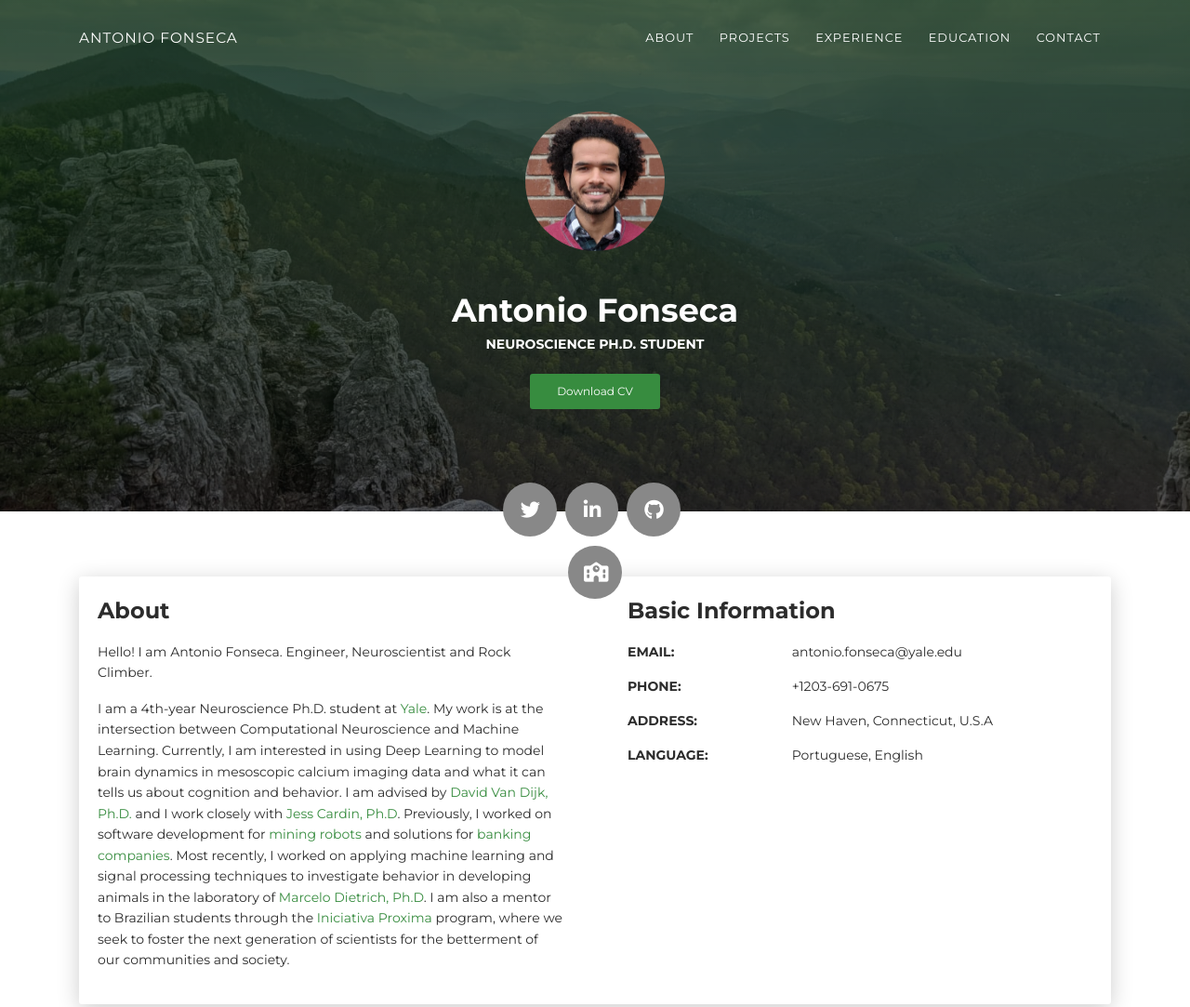
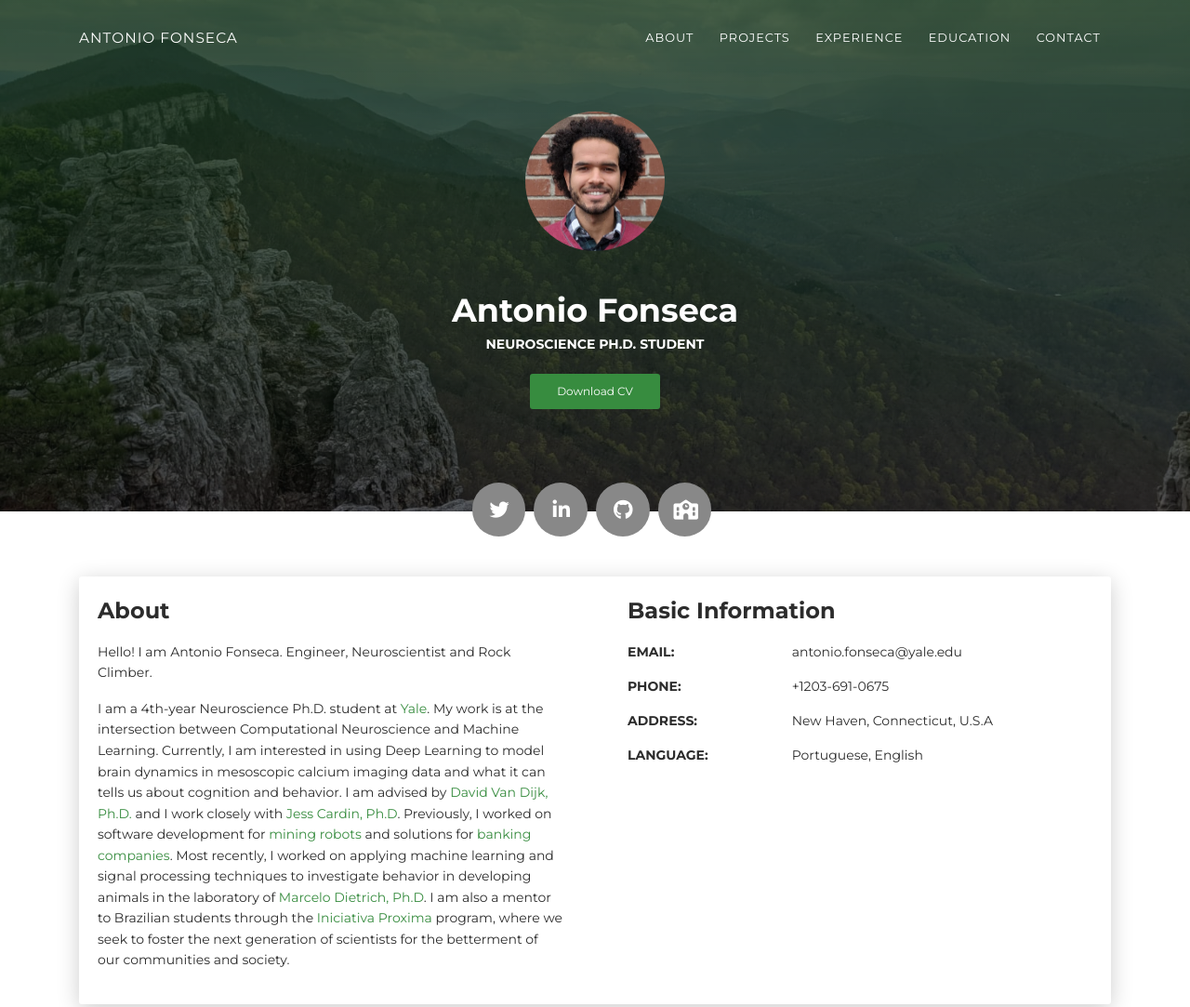
Before and after one commit to ahof1704/ahof1704.github.io, a plain HTML site: page index.html in a window 1280 px wide. Shown: the top 1083 px of the page at 93% size. Drawn offline with Linux system fonts and the light colour scheme.

Commit message:
updating cv

```diff
--- a/index.html
+++ b/index.html
@@ -56,7 +56,7 @@
       </div>
       <div class="section">
         <div class="container">
-          <div class="button-container"><a class="btn btn-default btn-round btn-lg btn-icon" href="https://twitter.com/aho_fonseca" target="_blank" rel="tooltip" title="Follow me on Twitter"><i class="fa fa-twitter"></i></a><a class="btn btn-default btn-round btn-lg btn-icon" href="https://www.linkedin.com/in/fonsecaantonio/" target="_blank" rel="tooltip" title="Follow me on LinkedIn"><i class="fa fa-linkedin"></i></a><a class="btn btn-default btn-round btn-lg btn-icon" href="https://github.com/ahof1704" target="_blank" rel="tooltip" title="Follow me on GitHub"><i class="fa fa-github"></i></a></div><a class="btn btn-default btn-round btn-lg btn-icon" href="https://scholar.google.com/citations?user=G2irlNcAAAAJ&hl=en" target="_blank" rel="tooltip" title="Follow me on Google Scholar"><i class="fa fa-school"></i></a></div>
+          <div class="button-container"><a class="btn btn-default btn-round btn-lg btn-icon" href="https://twitter.com/aho_fonseca" target="_blank" rel="tooltip" title="Follow me on Twitter"><i class="fa fa-twitter"></i></a><a class="btn btn-default btn-round btn-lg btn-icon" href="https://www.linkedin.com/in/fonsecaantonio/" target="_blank" rel="tooltip" title="Follow me on LinkedIn"><i class="fa fa-linkedin"></i></a><a class="btn btn-default btn-round btn-lg btn-icon" href="https://github.com/ahof1704" target="_blank" rel="tooltip" title="Follow me on GitHub"><i class="fa fa-github"></i></a><a class="btn btn-default btn-round btn-lg btn-icon" href="https://scholar.google.com/citations?user=G2irlNcAAAAJ&hl=en" target="_blank" rel="tooltip" title="Follow me on Google Scholar"><i class="fa fa-school"></i></a></div>
         </div>
       </div>
     </div>
```
